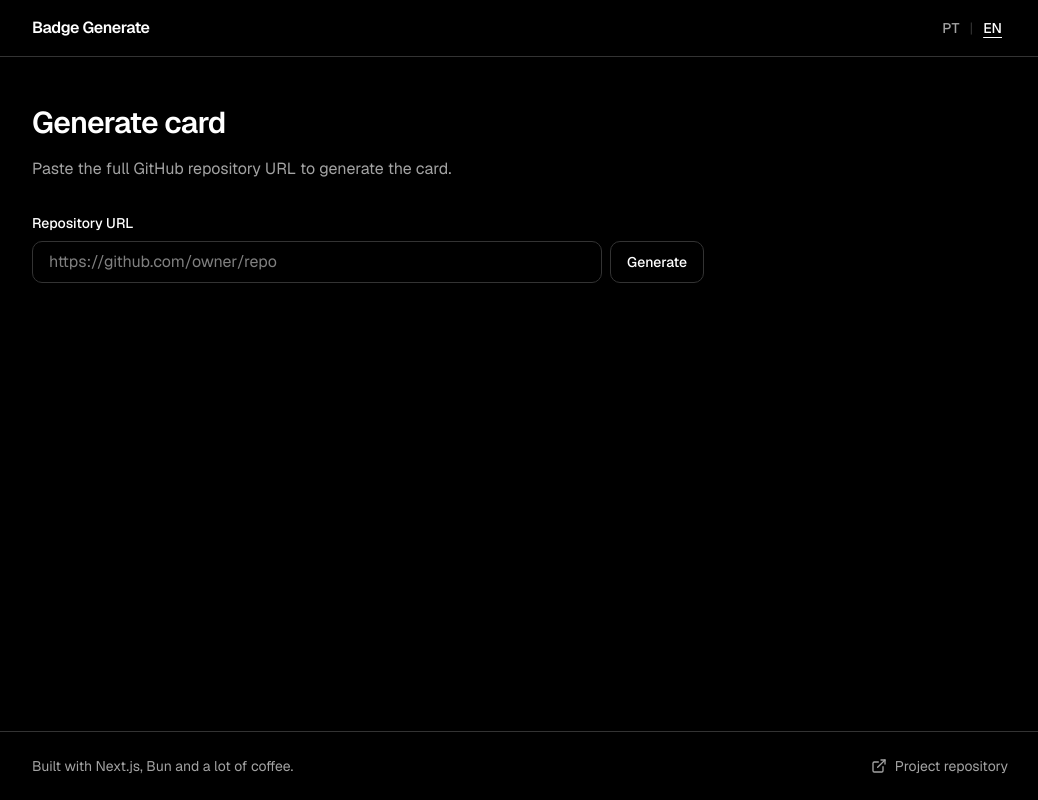
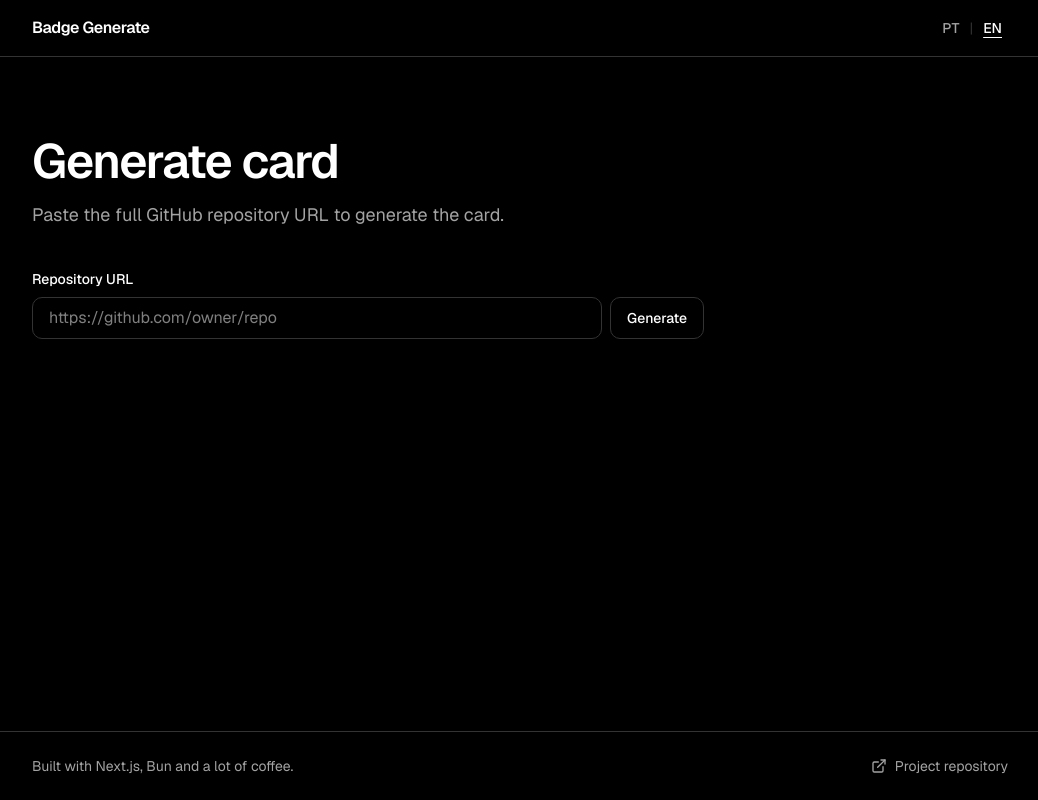
Before and after one commit to JoaoVictorVM/readme-cards-generator, a Next.js app: page /en/gerar in a window 1280 px wide. Shown: the whole page, without its empty margins (120-1158 px from the left). Built offline with nearby package versions, Linux system fonts and the light colour scheme.

Commit message:
refactor(generator): extrai GeneratorPage compartilhada entre os locales
As rotas /gerar e /en/gerar duplicavam o markup; agora so passam o locale. Titulo e subtitulo alinhados a escala da landing.

```diff
--- a/src/app/(pt-BR)/gerar/page.tsx
+++ b/src/app/(pt-BR)/gerar/page.tsx
@@ -1,7 +1,6 @@
 import type { Metadata } from "next";
-import { GeneratorForm } from "@/components/generator/generator-form";
+import { GeneratorPage } from "@/components/generator/generator-page";
 import { getDictionary } from "@/i18n/get-dictionary";
-import { getCanonicalHost } from "@/lib/site-config";
 
 const dictionary = getDictionary("pt-BR");
 
@@ -11,21 +10,5 @@ export const metadata: Metadata = {
 };
 
 export default function PtBrGeneratorPage() {
-  return (
-    <section className="flex flex-col gap-8">
-      <div className="flex flex-col gap-4">
-        <h1 className="text-3xl font-semibold tracking-tight">
-          {dictionary.generator.title}
-        </h1>
-        <p className="max-w-2xl text-[var(--color-muted)]">
-          {dictionary.generator.subtitle}
-        </p>
-      </div>
-      <GeneratorForm
-        locale="pt-BR"
-        dictionary={dictionary.generator}
-        cardOrigin={getCanonicalHost()}
-      />
-    </section>
-  );
+  return <GeneratorPage locale="pt-BR" />;
 }
--- a/src/app/en/gerar/page.tsx
+++ b/src/app/en/gerar/page.tsx
@@ -1,7 +1,6 @@
 import type { Metadata } from "next";
-import { GeneratorForm } from "@/components/generator/generator-form";
+import { GeneratorPage } from "@/components/generator/generator-page";
 import { getDictionary } from "@/i18n/get-dictionary";
-import { getCanonicalHost } from "@/lib/site-config";
 
 const dictionary = getDictionary("en");
 
@@ -11,21 +10,5 @@ export const metadata: Metadata = {
 };
 
 export default function EnGeneratorPage() {
-  return (
-    <section className="flex flex-col gap-8">
-      <div className="flex flex-col gap-4">
-        <h1 className="text-3xl font-semibold tracking-tight">
-          {dictionary.generator.title}
-        </h1>
-        <p className="max-w-2xl text-[var(--color-muted)]">
-          {dictionary.generator.subtitle}
-        </p>
-      </div>
-      <GeneratorForm
-        locale="en"
-        dictionary={dictionary.generator}
-        cardOrigin={getCanonicalHost()}
-      />
-    </section>
-  );
+  return <GeneratorPage locale="en" />;
 }
--- /dev/null
+++ b/src/components/generator/generator-page.tsx
@@ -0,0 +1,30 @@
+import { GeneratorForm } from "@/components/generator/generator-form";
+import type { Locale } from "@/i18n/config";
+import { getDictionary } from "@/i18n/get-dictionary";
+import { getCanonicalHost } from "@/lib/site-config";
+
+type GeneratorPageProps = {
+  locale: Locale;
+};
+
+export function GeneratorPage({ locale }: GeneratorPageProps) {
+  const dictionary = getDictionary(locale);
+
+  return (
+    <section className="flex flex-col gap-10 py-4 sm:py-8">
+      <div className="flex flex-col gap-4">
+        <h1 className="text-4xl font-semibold tracking-[-0.03em] sm:text-5xl">
+          {dictionary.generator.title}
+        </h1>
+        <p className="max-w-xl text-lg text-muted">
+          {dictionary.generator.subtitle}
+        </p>
+      </div>
+      <GeneratorForm
+        locale={locale}
+        dictionary={dictionary.generator}
+        cardOrigin={getCanonicalHost()}
+      />
+    </section>
+  );
+}
```
